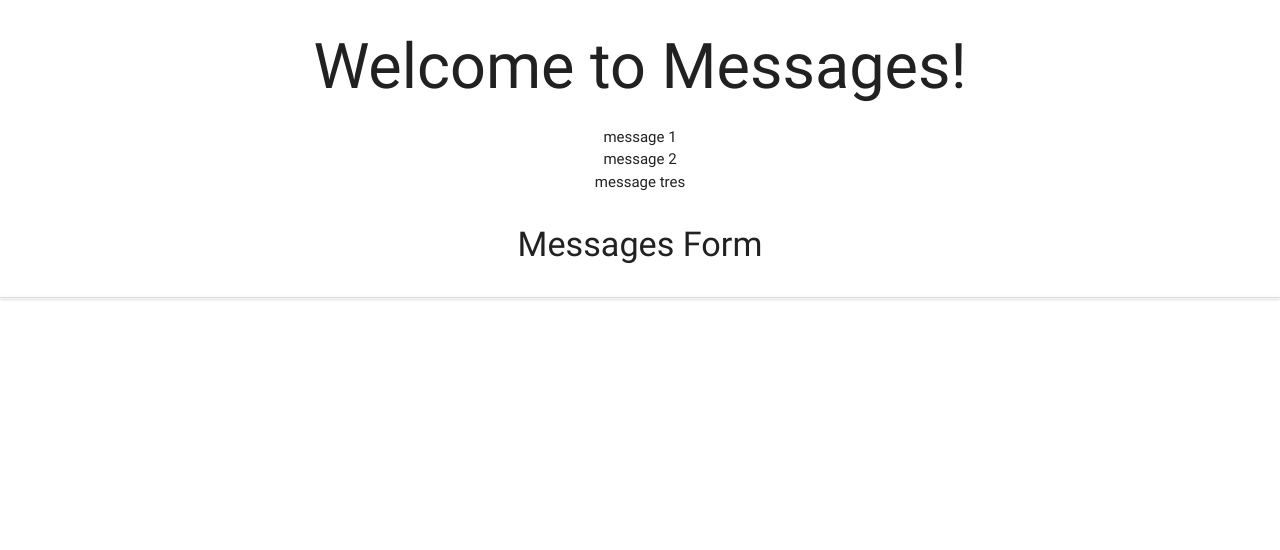
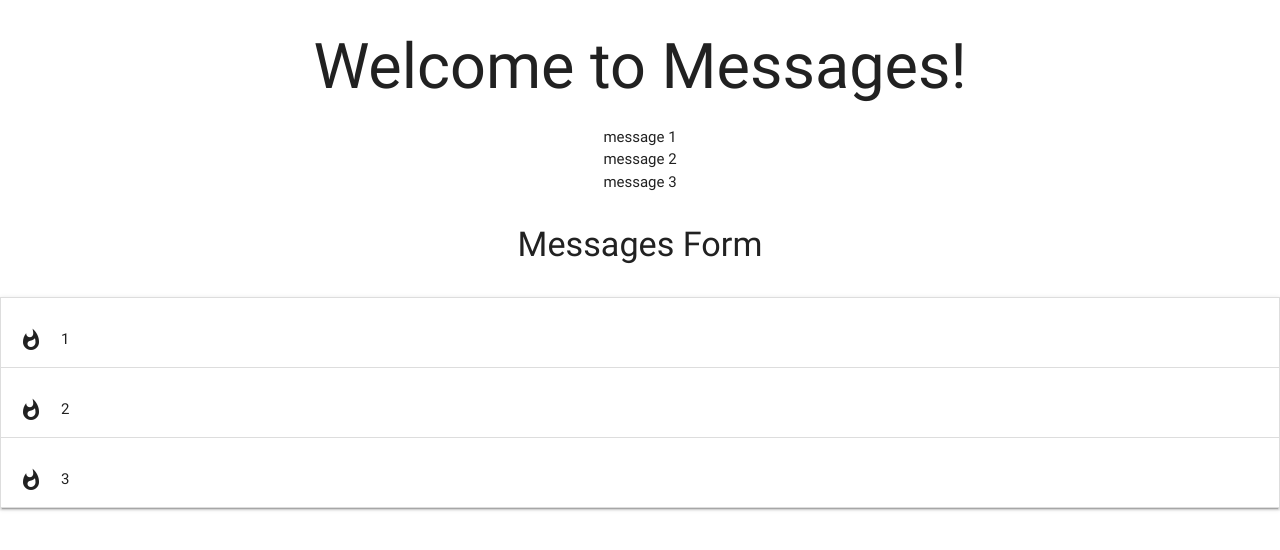
Before and after one commit to supaheckafresh/ng2-materialize, an Angular app: page / in a window 1280 px wide. Shown: the top 550 px of the page. Built offline with nearby package versions, Linux system fonts and the light colour scheme; what angular2-materialize would draw is missing.

Commit message:
event emitter

```diff
--- a/package.json
+++ b/package.json
@@ -21,10 +21,12 @@
     "@angular/platform-browser": "^4.2.4",
     "@angular/platform-browser-dynamic": "^4.2.4",
     "@angular/router": "^4.2.4",
+    "@types/lodash": "^4.14.78",
     "angular2-materialize": "^15.1.10",
     "core-js": "^2.4.1",
     "hammerjs": "^2.0.8",
     "jquery": "^2.2.4",
+    "lodash": "^4.17.4",
     "materialize-css": "^0.100.2",
     "rxjs": "^5.4.2",
     "zone.js": "^0.8.14"
--- a/src/app/input-form/input-form.component.ts
+++ b/src/app/input-form/input-form.component.ts
@@ -1,5 +1,6 @@
 import { Component, OnInit } from '@angular/core';
 import { MessageService } from '../services/message.service';
+import * as _ from 'lodash';
 
 @Component({
   selector: 'app-input-form',
@@ -13,7 +14,9 @@ import { MessageService } from '../services/message.service';
           data-collapsible="accordion">
           <li *ngFor="let message of messages"
               app-input-submit
-            [message]="message">
+              [id]="message.id"
+              [message]="message.text"
+              (update)="onUpdate($event)">
           </li>
       </ul>
       <div *ngIf="!messages.length">No messages.</div>
@@ -22,11 +25,19 @@ import { MessageService } from '../services/message.service';
 })
 export class InputFormComponent implements OnInit {
 
-  constructor(private message: MessageService) { }
+  constructor(private message: MessageService) {
+  }
 
   messages = this.message.messages;
 
   ngOnInit() {
   }
 
+  onUpdate(message): void {
+    _(this.messages)
+      .chain()
+      .find(['id', message.id])
+      .thru(msg => this.message.messages.splice(_.indexOf(this.messages, msg), 1, message))
+      .value();
   }
+}
--- a/src/app/input-submit/input-submit.component.html
+++ b/src/app/input-submit/input-submit.component.html
@@ -1,4 +1,7 @@
+<div class="collapsible-header input-field">
+    <i class="material-icons">whatshot</i>{{ id }}
+</div>
 <div class="collapsible-body left-align">
     <input [(ngModel)]="message" type="text">
-    <button (click)="update.emit(message)">Submit</button>
+    <button (click)="update.emit({ id: id, text: message })">Submit</button>
 </div>
--- a/src/app/input-submit/input-submit.component.ts
+++ b/src/app/input-submit/input-submit.component.ts
@@ -9,6 +9,7 @@ export class InputSubmitComponent implements OnInit {
 
   constructor() { }
 
+  @Input() id;
   @Input() message;
   @Output() update = new EventEmitter();
 
--- a/src/app/messages/messages.component.ts
+++ b/src/app/messages/messages.component.ts
@@ -5,7 +5,7 @@ import { MessageService } from '../services/message.service';
   selector: 'app-messages',
   template: `
     <ul *ngIf="messages.length">
-        <li *ngFor="let message of messages">{{message}}</li>
+        <li *ngFor="let message of messages">{{message.text}}</li>
     </ul>
     <div *ngIf="!messages.length">No messages.</div>
   `,
--- a/src/app/services/message.service.ts
+++ b/src/app/services/message.service.ts
@@ -6,9 +6,9 @@ export class MessageService {
   constructor() { }
 
   messages = [
-    'message 1',
-    'message 2',
-    'message tres'
+    { id: 1, text: 'message 1' },
+    { id: 2, text: 'message 2' },
+    { id: 3, text: 'message 3' }
   ];
 
 }
```
Also changed, not shown: 1 other file (tests, documents, lock files or other folders). Lines whose indentation alone changed are shown as unchanged.
